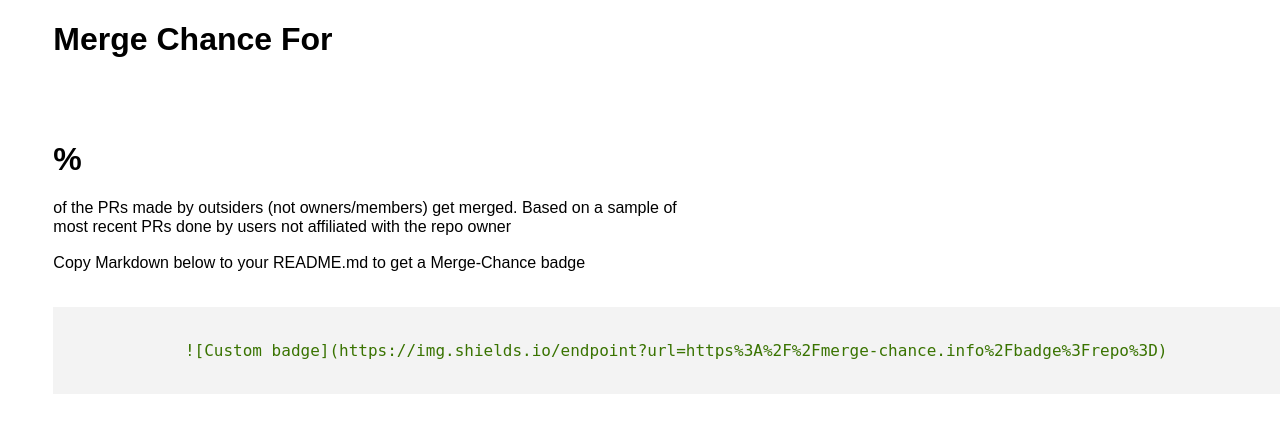
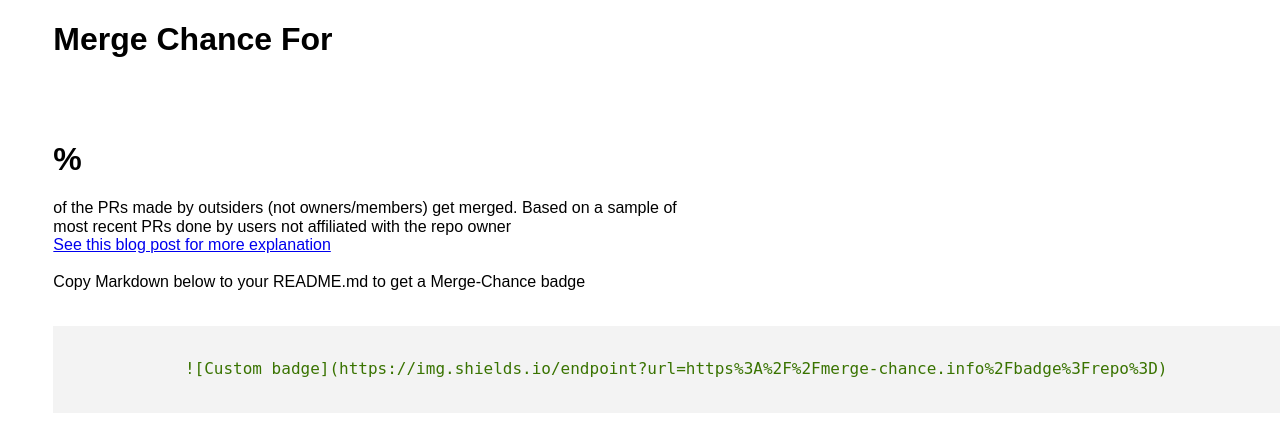
Before and after one commit to PiotrZakrzewski/merge-chance, a Flask app: template web/templates/chance.html in a window 1280 px wide. Shown: the top 424 px of the page. Run offline with Flask 2, Linux system fonts and the light colour scheme; the template is opened without the code that fills it, so the values that code supplies are empty; some libraries are stand-ins or nearby versions.

Commit message:
Add link to the original blog post

```diff
--- a/web/templates/chance.html
+++ b/web/templates/chance.html
@@ -22,6 +22,10 @@
     <div class="pure-g">
         <a class="pure-u-1-24"></a>
         <span class="pure-u-12-24"> of the PRs made by outsiders (not owners/members) get merged. Based on a sample of most recent PRs done by users not affiliated with the repo owner</span>
+    </div>
+    <div class="pure-g">
+        <a class="pure-u-1-24"></a>
+        <a class="pure-u-6-24" href="https://pzakrzewski.hashnode.dev/will-your-pr-ever-be-merged"> See this blog post for more explanation</a>
     </div>
     <br/>
     <div class="pure-g">
```
